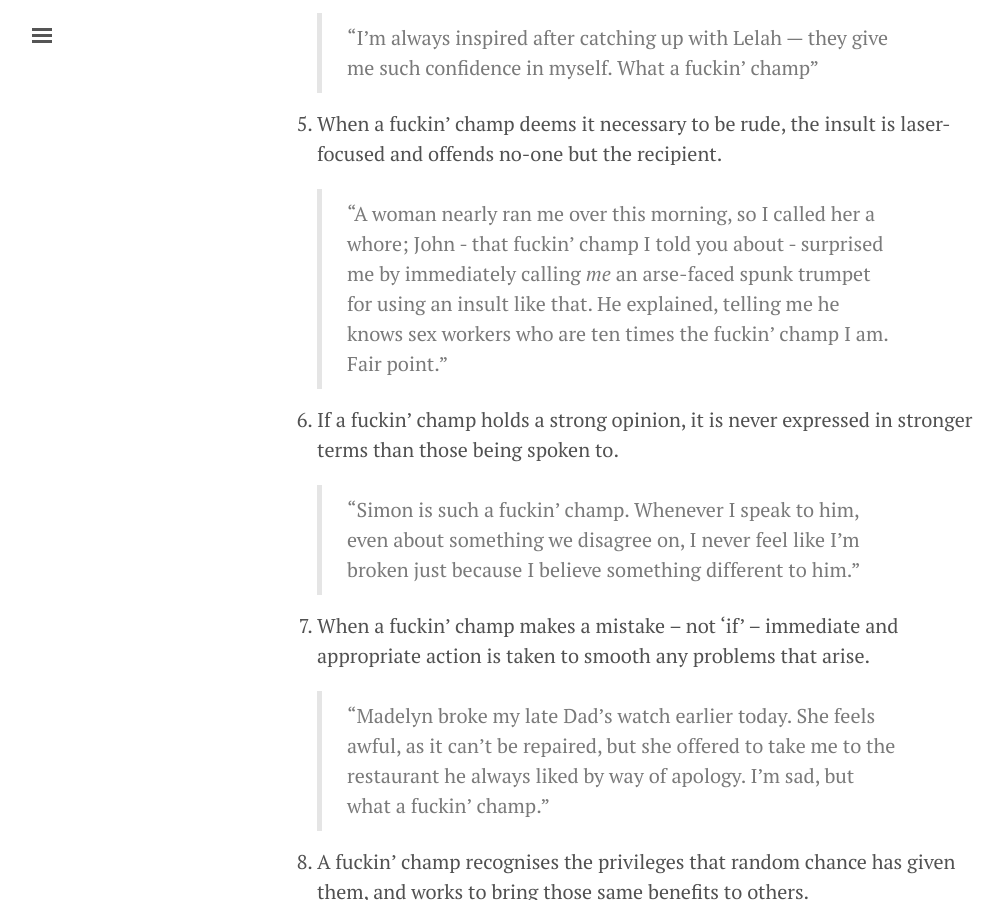
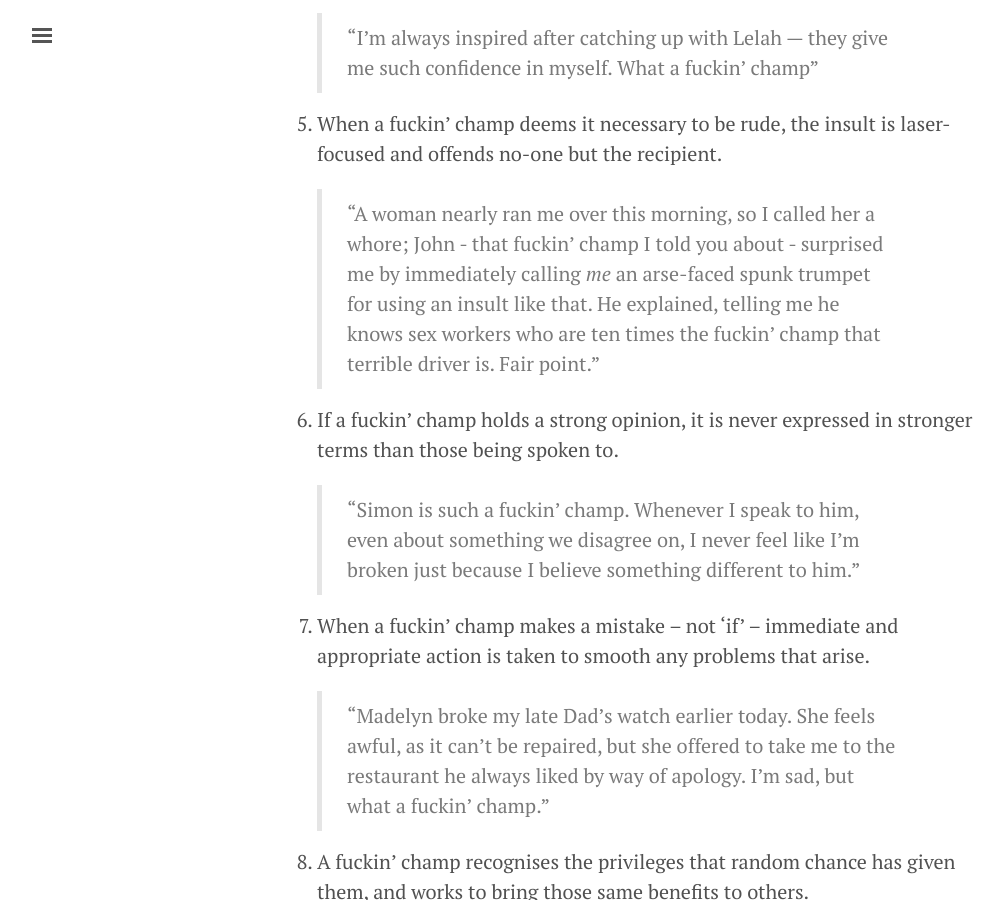
Before and after one commit to jphastings/fuckinchamp, a Jekyll site: the page built from index.md, in a window 1280 px wide and 900 px high, scrolled down 1097 px. Shown: the whole window, without its empty margins (3-1007 px from the left). Built offline with Jekyll 4.4.1, drawn with Linux system fonts in a browser that asks for light colours; comment, search, counter and statistics services are not loaded.

Commit message:
Clarity of phrasing

```diff
--- a/index.md
+++ b/index.md
@@ -29,7 +29,7 @@ Presented here are the attributes we try to foster in ourselves, our _manifesto
 
 5. When a fuckin' champ deems it necessary to be rude, the insult is laser-focused and offends no-one but the recipient.
 
-   > "A woman nearly ran me over this morning, so I called her a whore; John - that fuckin' champ I told you about - surprised me by immediately calling _me_ an arse-faced spunk trumpet for using an insult like that. He explained, telling me he knows sex workers who are ten times the fuckin' champ I am. Fair point."
+   > "A woman nearly ran me over this morning, so I called her a whore; John - that fuckin' champ I told you about - surprised me by immediately calling _me_ an arse-faced spunk trumpet for using an insult like that. He explained, telling me he knows sex workers who are ten times the fuckin' champ that terrible driver is. Fair point."
 
 6. If a fuckin' champ holds a strong opinion, it is never expressed in stronger terms than those being spoken to.
 
```
